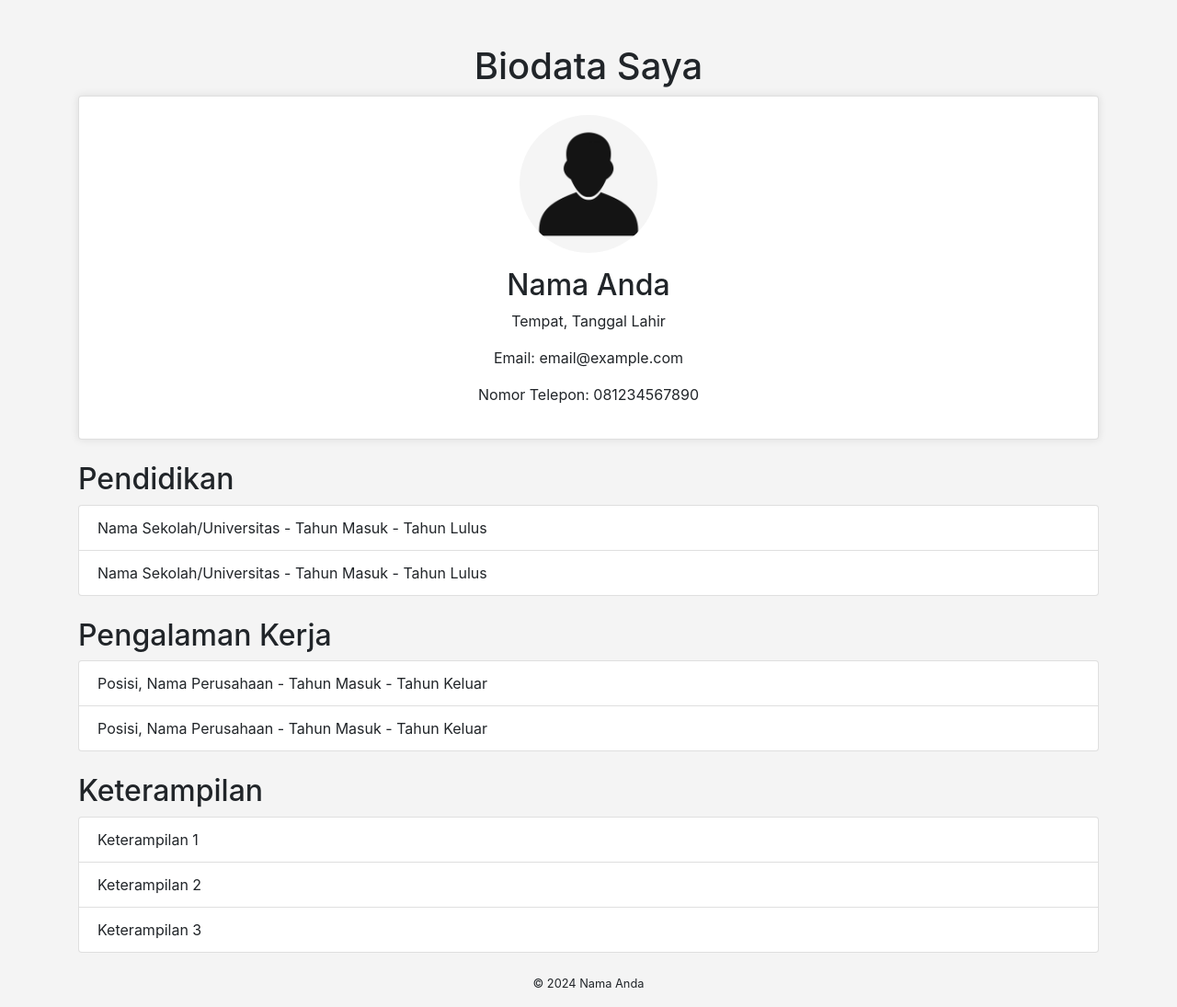
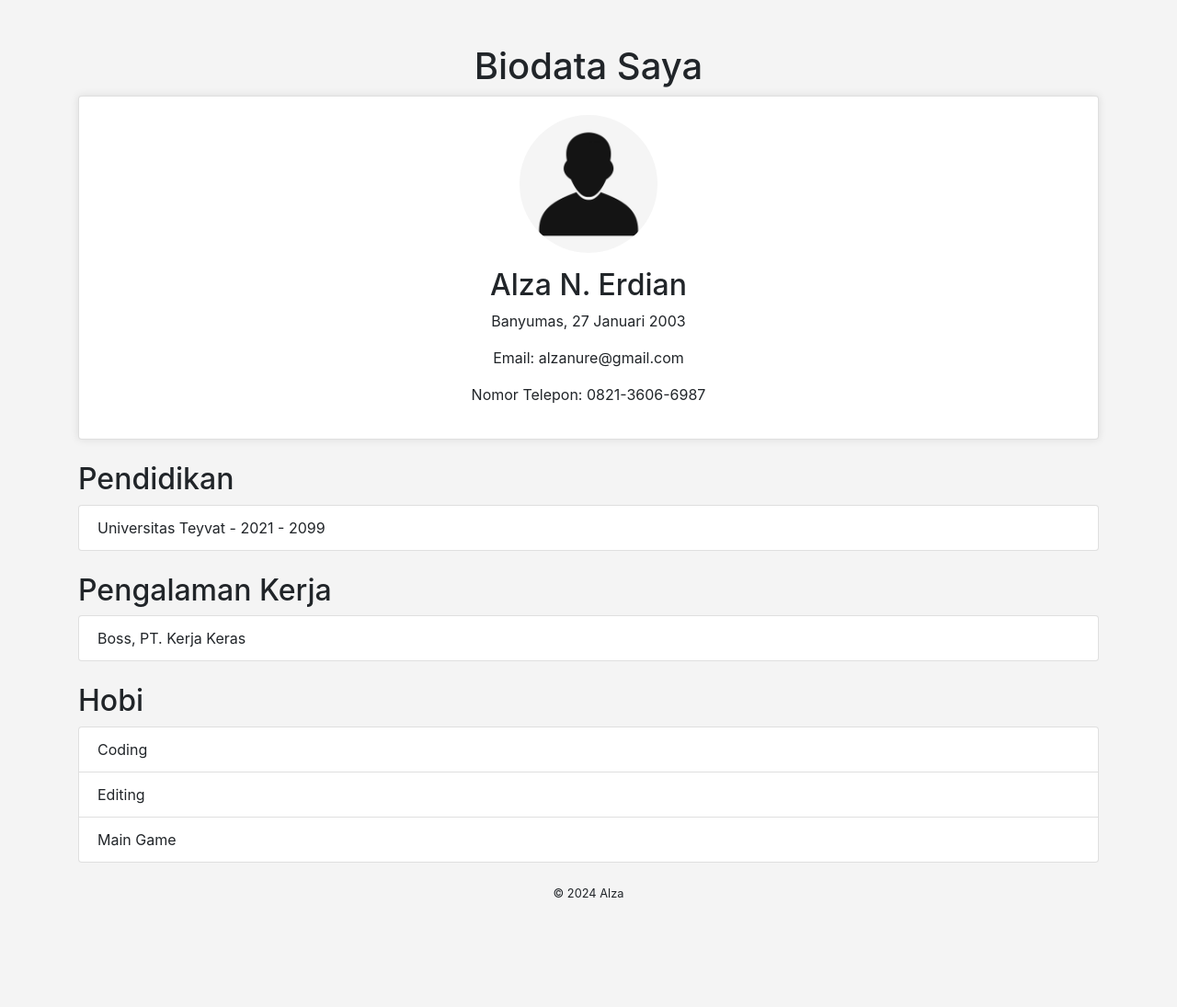
Before and after one commit to alzanr/biodata, a plain HTML site: page index.html in a window 1280 px wide. Shown: the whole page at 92% size. After the commit the page ends 997 px from the top, so only its background shows below. Drawn offline with nearby package versions, Linux system fonts and the light colour scheme.

Commit message:
index.html

```diff
--- a/index.html
+++ b/index.html
@@ -16,41 +16,39 @@
         <div class="card mb-4">
             <div class="card-body text-center">
                 <img src="img/foto.jpg" alt="Foto Saya" class="rounded-circle" width="150">
-                <h2 class="mt-3">Nama Anda</h2>
-                <p>Tempat, Tanggal Lahir</p>
-                <p>Email: email@example.com</p>
-                <p>Nomor Telepon: 081234567890</p>
+                <h2 class="mt-3">Alza N. Erdian</h2>
+                <p>Banyumas, 27 Januari 2003</p>
+                <p>Email: alzanure@gmail.com</p>
+                <p>Nomor Telepon: 0821-3606-6987</p>
             </div>
         </div>
 
         <section>
             <h2>Pendidikan</h2>
             <ul class="list-group">
-                <li class="list-group-item">Nama Sekolah/Universitas - Tahun Masuk - Tahun Lulus</li>
-                <li class="list-group-item">Nama Sekolah/Universitas - Tahun Masuk - Tahun Lulus</li>
+                <li class="list-group-item">Universitas Teyvat - 2021 - 2099</li>
             </ul>
         </section>
 
         <section class="mt-4">
             <h2>Pengalaman Kerja</h2>
             <ul class="list-group">
-                <li class="list-group-item">Posisi, Nama Perusahaan - Tahun Masuk - Tahun Keluar</li>
-                <li class="list-group-item">Posisi, Nama Perusahaan - Tahun Masuk - Tahun Keluar</li>
+                <li class="list-group-item">Boss, PT. Kerja Keras</li>
             </ul>
         </section>
 
         <section class="mt-4">
-            <h2>Keterampilan</h2>
+            <h2>Hobi</h2>
             <ul class="list-group">
-                <li class="list-group-item">Keterampilan 1</li>
-                <li class="list-group-item">Keterampilan 2</li>
-                <li class="list-group-item">Keterampilan 3</li>
+                <li class="list-group-item">Coding</li>
+                <li class="list-group-item">Editing</li>
+                <li class="list-group-item">Main Game</li>
             </ul>
         </section>
     </div>
 
     <footer class="text-center mt-4">
-        <p>&copy; 2024 Nama Anda</p>
+        <p>&copy; 2024 Alza</p>
     </footer>
 
     <script src="https://code.jquery.com/jquery-3.5.1.slim.min.js"></script>
```
